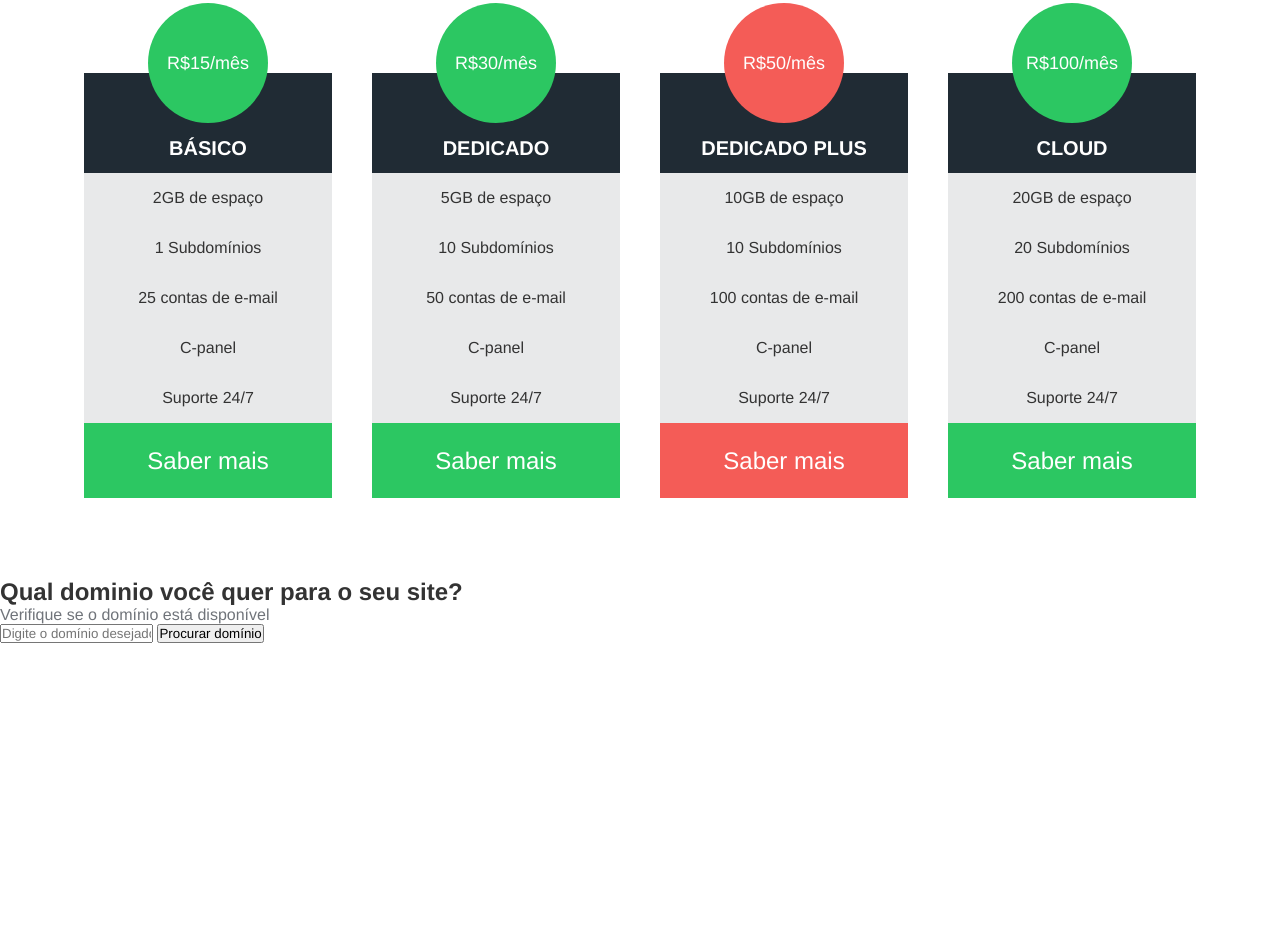
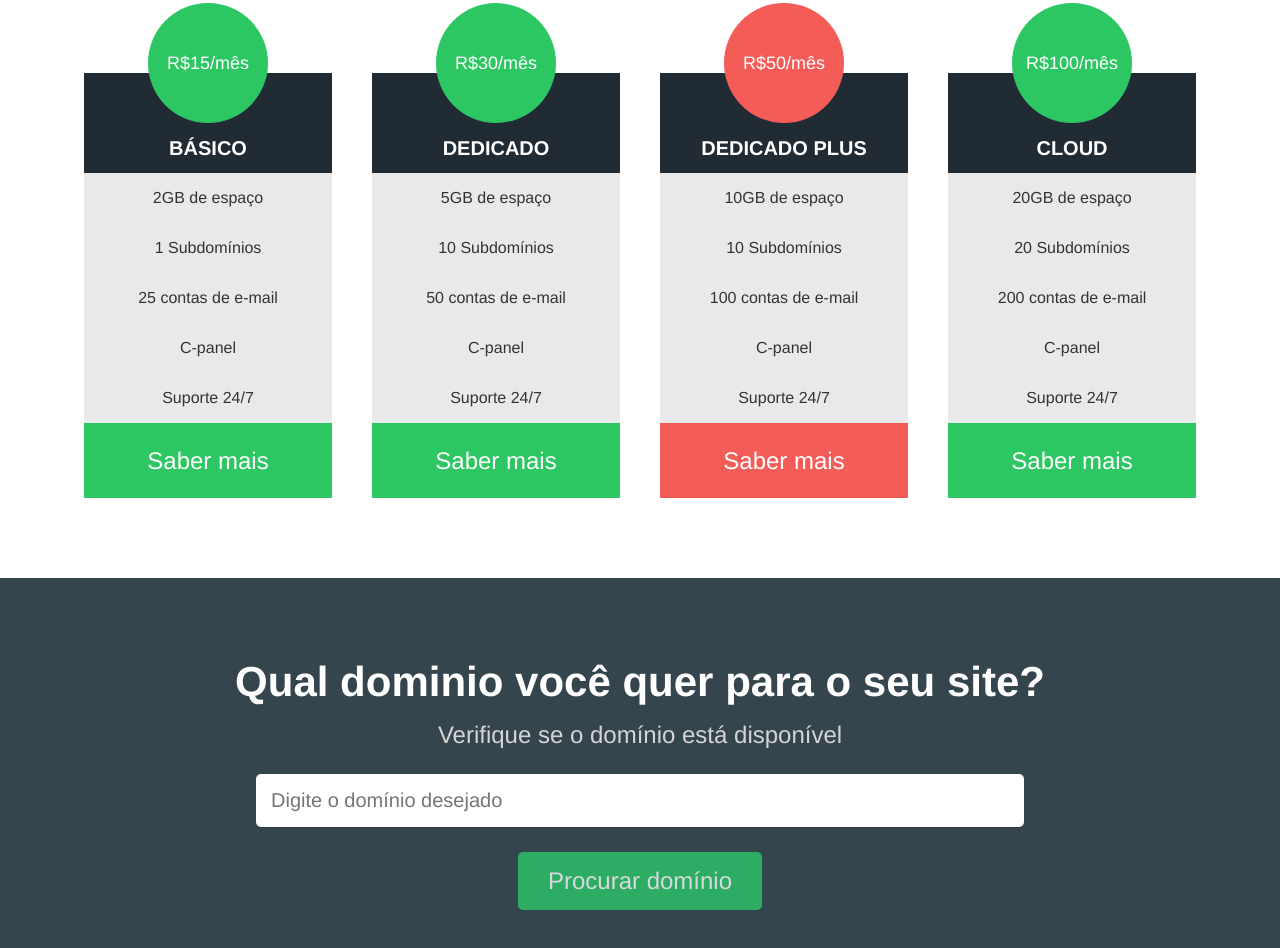
Before and after one commit to Josue-Diogo-Pedro/hDC-Host, a plain HTML site: page index.html in a window 1280 px wide. Shown: the part 1077-2025 px from the top of the page. Before the commit the page ends 1720 px from the top, so only its background shows below. Drawn offline with Linux system fonts and the light colour scheme.

Commit message:
add css codes for section searchdomain

```diff
--- a/css/style.css
+++ b/css/style.css
@@ -209,3 +209,49 @@ nav {
 .plan .recommended {
     background-color: #f45c57;
 }
+
+/* search domain */
+.searchdomain-container {
+    background-color: #34454e;
+    text-align: center;
+    padding: 5rem 0;
+}
+
+.searchdomain-container h2 {
+    color: #fff;
+    font-size: 42px;
+    margin-bottom: 15px;
+}
+
+.searchdomain-container p {
+    color: #d5d5d5;
+    font-size: 24px;
+    margin-bottom: 25px;
+}
+
+.searchdomain-container input {
+    display: block;
+    border: none;
+    border-radius: 5px;
+    margin: 0 auto;
+}
+
+.searchdomain-container input[type='text'] {
+    width: 60%;
+    padding: 15px;
+    font-size: 20px;
+    margin-bottom: 25px;
+}
+
+.searchdomain-container input[type='submit'] {
+    background-color: #2cc76a;
+    padding: 15px 30px;
+    color: #fff;
+    font-size: 24px;
+    cursor: pointer;
+    opacity: 0.8;
+}
+
+.searchdomain-container input[type='submit']:hover {
+    opacity: 1;
+}
```
